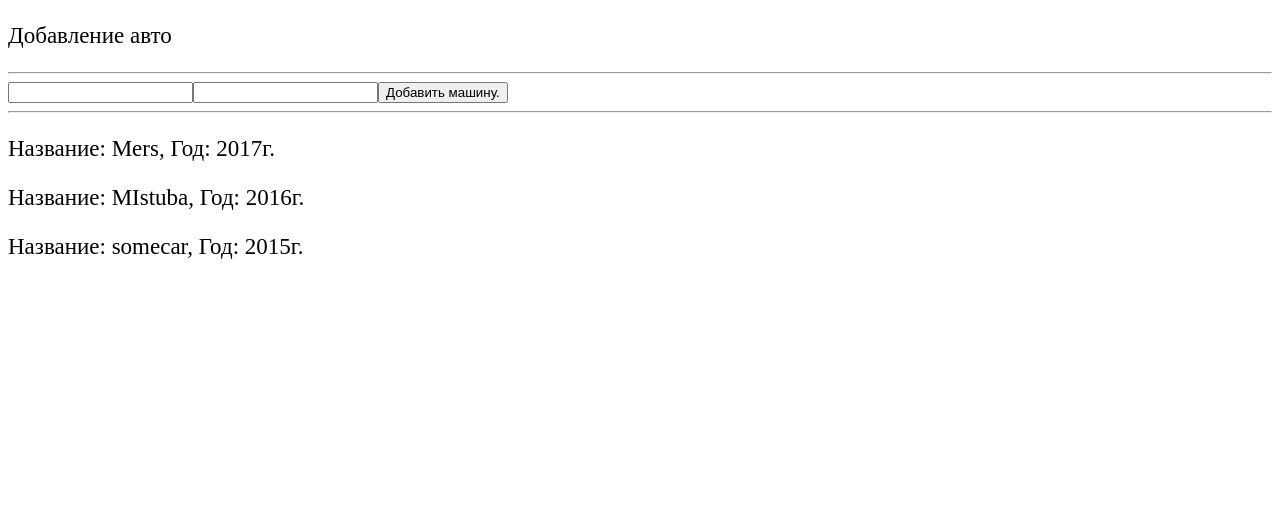
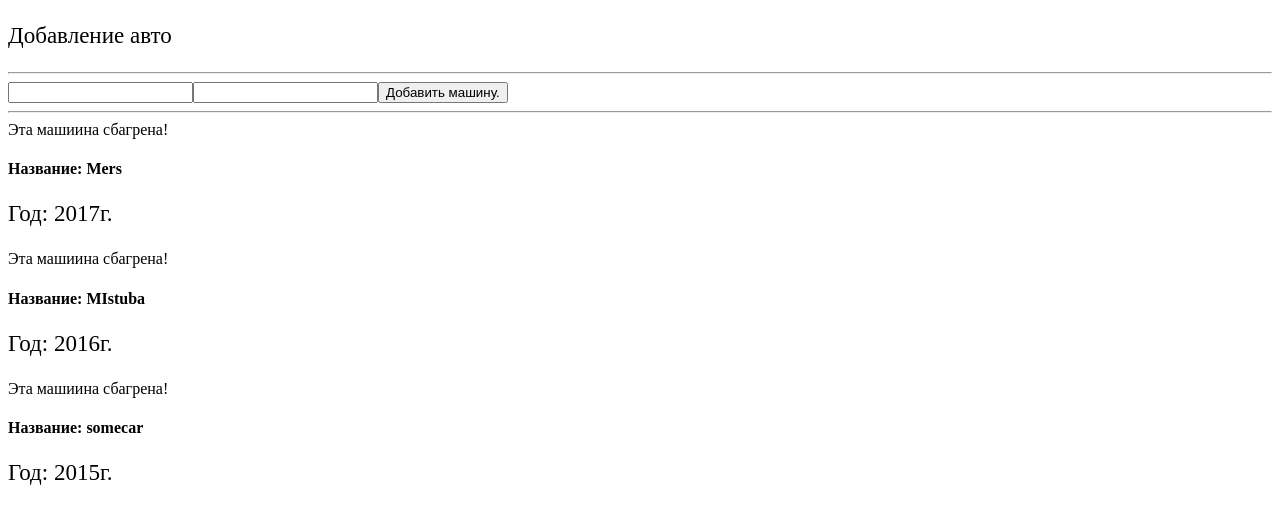
Before and after one commit to Obazure/ANGULAR-MARATHON, an Angular app: page / in a window 1280 px wide. Shown: the top 524 px of the page. Built offline with nearby package versions, Linux system fonts and the light colour scheme.

Commit message:
18 lesson done

```diff
--- a/src/app/car/car.component.html
+++ b/src/app/car/car.component.html
@@ -1,2 +1,3 @@
-<p>Название: {{carItem.name}},
-    Год: {{carItem.year}}г.</p>
+
+<div class="alert alert-info">Эта машиина сбагрена!</div>
+<ng-content></ng-content>
--- a/src/app/car/car.component.ts
+++ b/src/app/car/car.component.ts
@@ -1,4 +1,4 @@
-import {Component, Input} from '@angular/core';
+import {Component, ContentChild, ElementRef, Input, ViewChild} from '@angular/core';
 import {CarClass} from "../cars/cars.component";
 
 @Component({
@@ -6,6 +6,11 @@ import {CarClass} from "../cars/cars.component";
     templateUrl: './car.component.html',
     styleUrls: ['./car.component.css']
 })
-export class CarComponent {
-    @Input() carItem: CarClass;
+export class CarComponent{
+    @Input() car: CarClass;
+    @ContentChild('carHeading') carHeading: ElementRef;
+
+    ngAfterViewInit(){
+        console.log(this.carHeading)
+    }
 }
--- a/src/app/cars/cars.component.html
+++ b/src/app/cars/cars.component.html
@@ -3,4 +3,9 @@
 <app-add-car (onAddCar)="updateCarList($event)"></app-add-car>
 <hr>
 
-<app-car [carItem]="car" *ngFor="let car of cars"></app-car>
+<div class="list-group">
+    <app-car [car]="car" *ngFor="let car of cars">
+        <h4 #carHeading class="list-group-item-heading">Название: {{car.name}}</h4>
+        <p class="list-group-item-text">Год: {{car.year}}г.</p>
+    </app-car>
+</div>
--- a/src/app/cars/cars.component.ts
+++ b/src/app/cars/cars.component.ts
@@ -4,7 +4,6 @@ import {Component, OnInit, ViewEncapsulation} from '@angular/core';
     selector: '[app-cars]',
     templateUrl: './cars.component.html',
     styleUrls: ['./cars.component.css'],
-    encapsulation: ViewEncapsulation.None
 })
 export class CarsComponent {
     cars: CarClass[] = [
```
